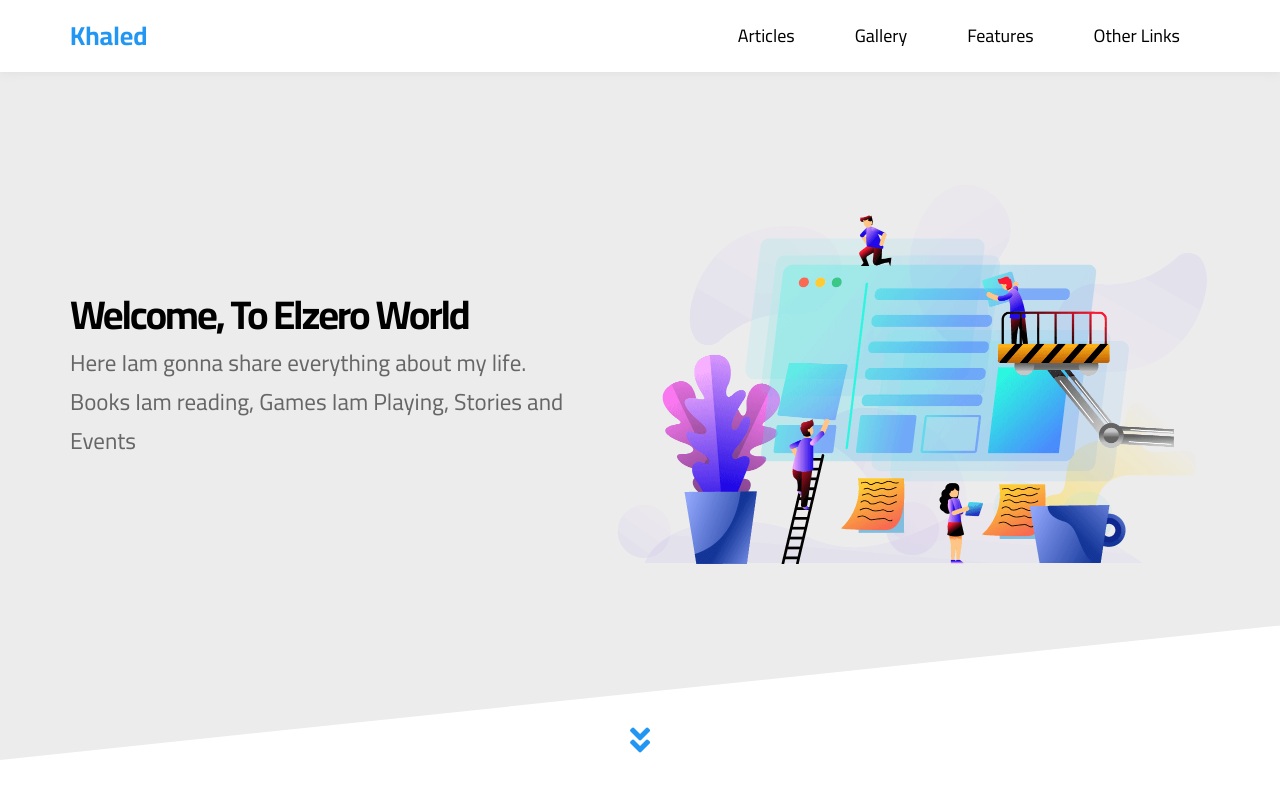
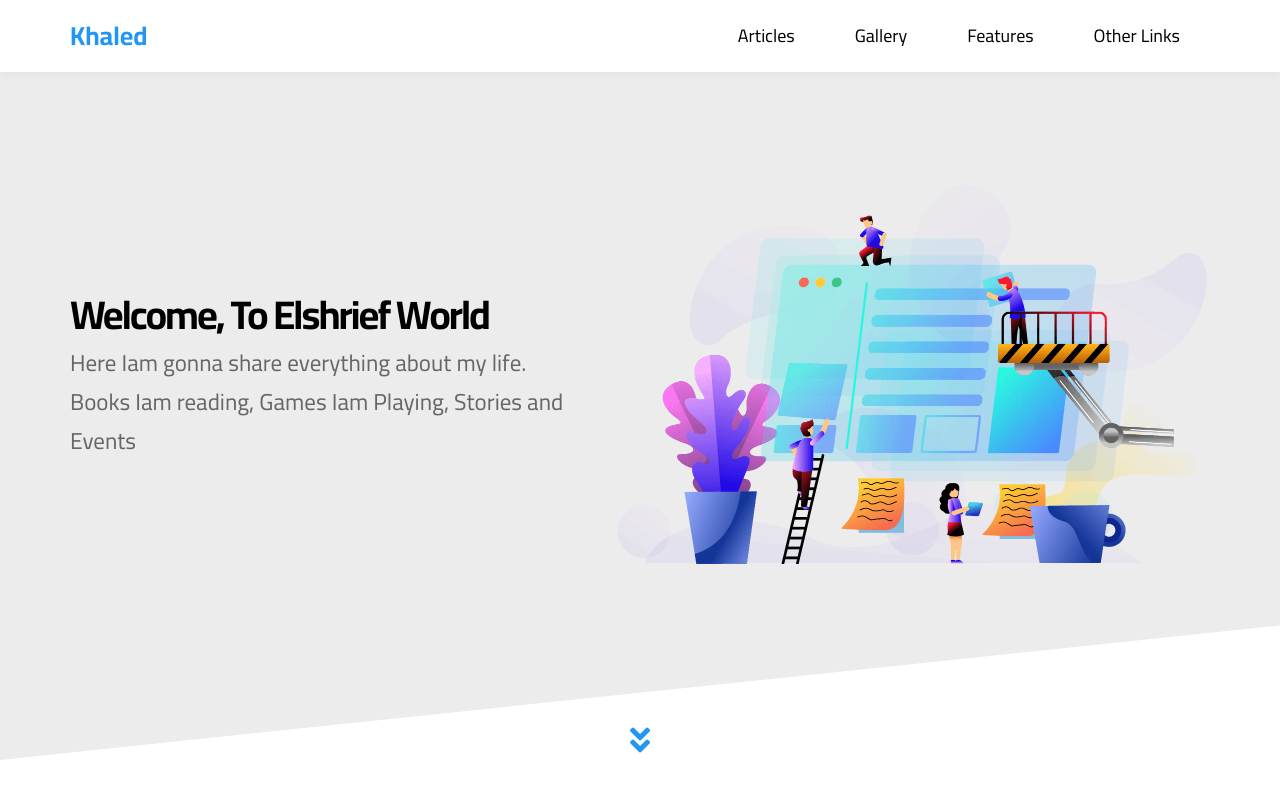
Before and after one commit to KhaledElshrief/Html_Css_templet_Three, a plain HTML site: page index.html in a window 1280 px wide. Shown: the top 800 px of the page. Drawn offline with Linux system fonts and the light colour scheme.

Commit message:
Update index.html

```diff
--- a/index.html
+++ b/index.html
@@ -75,7 +75,7 @@
     <div class="landing">
       <div class="container">
         <div class="text">
-          <h1>Welcome, To Elzero World</h1>
+          <h1>Welcome, To Elshrief World</h1>
           <p>Here Iam gonna share everything about my life. Books Iam reading, Games Iam Playing, Stories and Events</p>
         </div>
         <div class="image">
```
